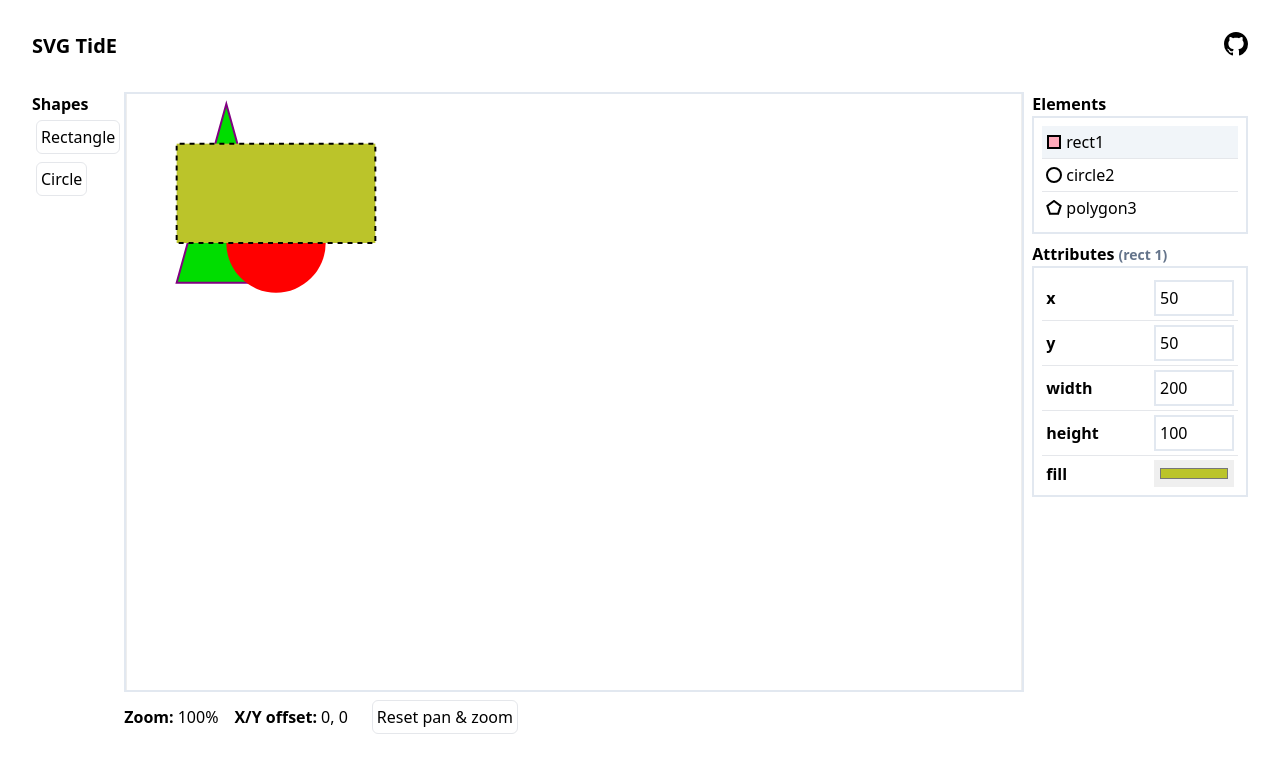
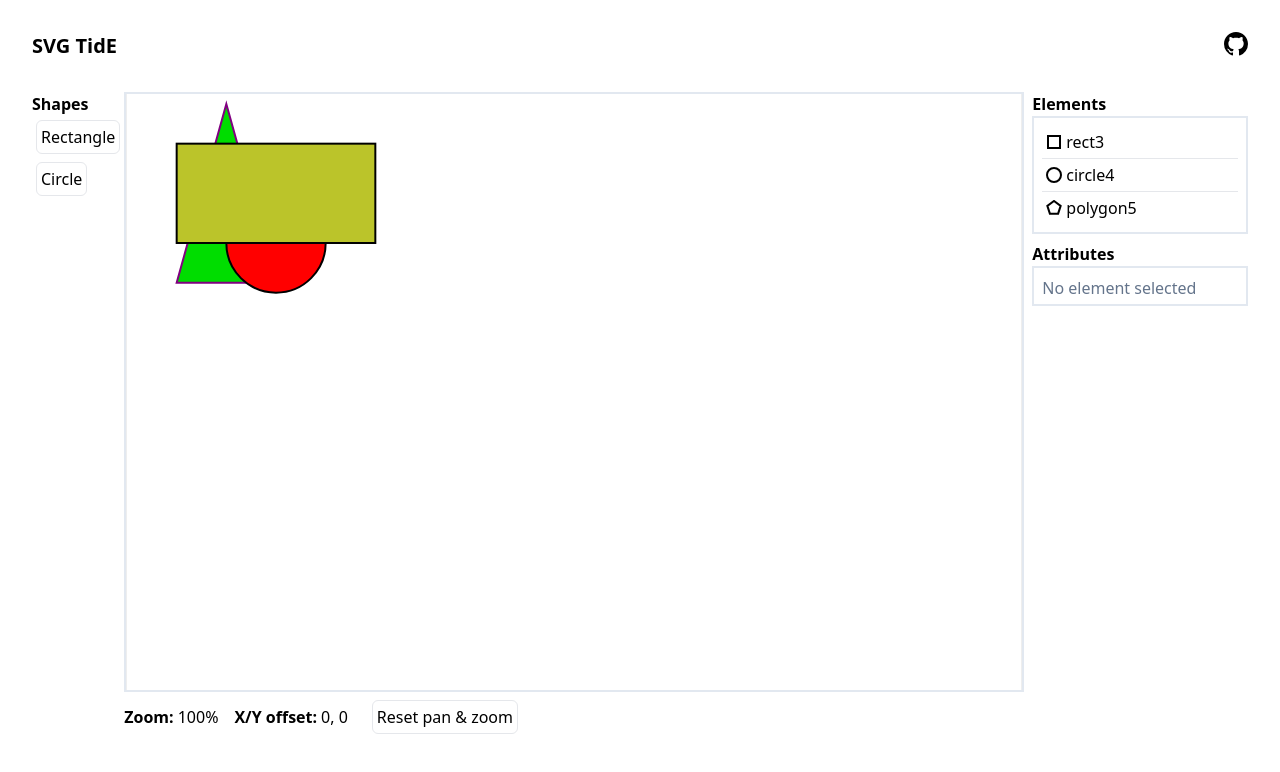
Before and after one commit to Markus-ipse/SVG-tide, a React (Vite) app: page / in a window 1280 px wide. Shown: the top 772 px of the page. Built offline with nearby package versions, Linux system fonts and the light colour scheme.

Commit message:
feat: all shapes support fill and stroke

```diff
--- a/src/App.tsx
+++ b/src/App.tsx
@@ -6,7 +6,7 @@ import React, {
   useRef,
   useState,
 } from "react";
-import type { Coord, MappedOmit, SvgItem } from "./types";
+import type { Coord, SvgItem } from "./types";
 import "./App.css";
 import { ElementList } from "./components/ElementList";
 import { AttributeEditor } from "./components/AttributeEditor";
@@ -16,8 +16,8 @@ import { usePanAndZoom } from "./hooks/pan-and-zoom";
 import { useWheelEventOverrides } from "./hooks/browser-zoom-prevention";
 import { assertNever, assertOk } from "./utils/assert";
 import { produce } from "immer";
-
-let idCounter = 4;
+import { MappedOmit } from "./types/type-utils";
+import { createCircle, createPolygon, createRect } from "./utils/shape-factory";
 
 type DraggedItem =
   | ({ type: "rect" } & Coord)
@@ -29,36 +29,27 @@ export function App() {
   const canvasRef = useRef<SVGSVGElement | null>(null);
 
   const [svgItems, setSvgItems] = useState<SvgItem[]>([
-    {
-      id: 1,
-      type: "rect",
-      attr: {
+    createRect({
       x: 50,
       y: 50,
       width: 200,
       height: 100,
       fill: "#BBC42A",
-      },
-    },
-    {
-      id: 2,
-      type: "circle",
-      attr: { cx: 150, cy: 150, r: 50, fill: "#FF0000" },
-    },
-    {
-      id: 3,
-      type: "polygon",
-      attr: {
+      fillOpacity: 1,
+    }),
+    createCircle({ cx: 150, cy: 150, r: 50, fill: "#FF0000", fillOpacity: 1 }),
+
+    createPolygon({
       points: [
         { x: 100, y: 10 },
         { x: 150, y: 190 },
         { x: 50, y: 190 },
       ],
       fill: "#00dd00",
+      fillOpacity: 1,
       stroke: "#800080",
       strokeWidth: 2,
-      },
-    },
+    }),
   ]);
 
   const [selectedElementId, setSelectedElementId] = useState<number | null>(1);
@@ -124,29 +115,27 @@ export function App() {
     startDragInteraction(e);
     assertOk(isDraggingRef.current);
 
-    let newElement;
     switch (activeTool) {
       case "rectangle":
-        newElement = addElement({
-          type: "rect",
-          attr: {
+        addElement(
+          createRect({
             x: isDraggingRef.current.startX,
             y: isDraggingRef.current.startY,
             width: 0,
             height: 0,
-          },
-        });
+          })
+        );
+
         break;
 
       case "circle":
-        newElement = addElement({
-          type: "circle",
-          attr: {
+        addElement(
+          createCircle({
             cx: isDraggingRef.current.startX,
             cy: isDraggingRef.current.startY,
             r: 0,
-          },
-        });
+          })
+        );
         break;
       case "grab":
         break;
@@ -256,11 +245,9 @@ export function App() {
     setSelectionBounds(domNode.getBBox());
   }, [selectedElement]);
 
-  const addElement = (elem: MappedOmit<SvgItem, "id">) => {
-    const addedItem = { id: idCounter++, ...elem };
-
-    setSvgItems((elements) => [...elements, addedItem]);
-    return addedItem;
+  const addElement = (elem: SvgItem) => {
+    setSvgItems((elements) => [...elements, elem]);
+    return elem;
   };
 
   const removeElement = (id: number) => {
@@ -417,6 +404,7 @@ export function App() {
                     },
                     onMouseDown: (e) => {
                       if (e.button !== 0) return; // Only handle left mouse button
+                      if (activeTool) return; // Don't start dragging if we're drawing a shape (or already dragging)
                       setSelectedElementId(element.id);
                       startDragInteraction(e, element);
                       setActiveTool("grab");
--- a/src/components/AttributeEditor.tsx
+++ b/src/components/AttributeEditor.tsx
@@ -24,36 +24,55 @@ export const AttributeEditor = ({ svgItem, onChange }: Props) => {
       </h4>
       <div className="p-2 pb-1 border-2 border-slate-200 ">
         {!svgItem && <div className="text-slate-500">No element selected</div>}
-        {svgItem &&
-          Object.entries(svgItem.attr).map(([key, value]) => {
-            return (
-              <div
-                key={key}
-                className="flex items-center p-1 border-b last-of-type:border-0"
-              >
-                <span className="font-semibold">{key}</span>
-                {colorAttributes.includes(key) ? (
+        {svgItem && (
+          <>
+            <div className="flex items-center p-1 border-b last-of-type:border-0">
+              <span className="font-semibold">Fill</span>
               <input
                 type="color"
                 className="ml-auto w-20 p-1"
-                    value={value.toString()}
+                value={svgItem.attr.fill || "#000000"}
+                onChange={(e) => onChange(svgItem, { fill: e.target.value })}
+              />
+            </div>
+            <div className="flex items-center p-1 border-b last-of-type:border-0">
+              <span className="font-semibold">Fill opacity</span>
+              <input
+                type="number"
+                min={0}
+                step={0.1}
+                className="ml-auto w-20 border-2 border-slate-200 p-1"
+                value={svgItem.attr.fillOpacity || "#000000"}
                 onChange={(e) =>
-                      onChange(svgItem, { [key]: e.target.value })
+                  onChange(svgItem, { fillOpacity: parseFloat(e.target.value) })
                 }
               />
-                ) : (
+            </div>
+            <div className="flex items-center p-1 border-b last-of-type:border-0">
+              <span className="font-semibold">Stroke width</span>
               <input
-                    type={"text"}
+                type="number"
+                min={0}
                 className="ml-auto w-20 border-2 border-slate-200 p-1"
-                    value={value.toString()}
+                value={svgItem.attr.strokeWidth}
                 onChange={(e) =>
-                      onChange(svgItem, { [key]: e.target.value })
+                  onChange(svgItem, {
+                    strokeWidth: parseFloat(e.target.value),
+                  })
                 }
               />
+            </div>
+            <div className="flex items-center p-1 border-b last-of-type:border-0">
+              <span className="font-semibold">Stroke color</span>
+              <input
+                type="color"
+                className="ml-auto w-20 p-1"
+                value={svgItem.attr.stroke}
+                onChange={(e) => onChange(svgItem, { stroke: e.target.value })}
+              />
+            </div>
+          </>
         )}
-              </div>
-            );
-          })}
       </div>
     </div>
   );
--- a/src/types/index.ts
+++ b/src/types/index.ts
@@ -12,6 +12,13 @@ export type SvgShapeElements = (typeof shapeElements)[number];
 
 export type SvgItem = Rect | Circle | Polygon;
 
+export type Shared = {
+  stroke: string;
+  strokeWidth: number;
+  fill: string;
+  fillOpacity: number;
+};
+
 export type Rect = {
   id: number;
   type: "rect";
@@ -20,10 +27,7 @@ export type Rect = {
     y: number;
     width: number;
     height: number;
-    fill?: string;
-    stroke?: string;
-    strokeWidth?: number;
-  };
+  } & Shared;
 };
 
 export type Circle = {
@@ -33,10 +37,7 @@ export type Circle = {
     cx: number;
     cy: number;
     r: number;
-    fill?: string;
-    stroke?: string;
-    strokeWidth?: number;
-  };
+  } & Shared;
 };
 
 export type Polygon = {
@@ -44,17 +45,10 @@ export type Polygon = {
   type: "polygon";
   attr: {
     points: Coord[];
-    fill?: string;
-    stroke?: string;
-    strokeWidth?: number;
-  };
+  } & Shared;
 };
 
 export type Coord = {
   x: number;
   y: number;
 };
-
-export type MappedOmit<T, K extends keyof T> = {
-  [P in keyof T as P extends K ? never : P]: T[P];
-};
--- /dev/null
+++ b/src/types/type-utils.ts
@@ -0,0 +1,3 @@
+export type MappedOmit<T, K extends keyof T> = {
+  [P in keyof T as P extends K ? never : P]: T[P];
+};
--- /dev/null
+++ b/src/utils/shape-factory.ts
@@ -0,0 +1,40 @@
+import { Circle, Polygon, Rect, Shared } from "../types";
+
+let idCounter = 0;
+
+export const createRect = (
+  rectInput: Omit<Rect["attr"], keyof Shared> & Partial<Shared>
+): Rect => {
+  return {
+    id: idCounter++,
+    type: "rect",
+    attr: { ...defaults, ...rectInput },
+  };
+};
+
+export const createCircle = (
+  circleInput: Omit<Circle["attr"], keyof Shared> & Partial<Shared>
+): Circle => {
+  return {
+    id: idCounter++,
+    type: "circle",
+    attr: { ...defaults, ...circleInput },
+  };
+};
+
+export const createPolygon = (
+  polygonInput: Omit<Polygon["attr"], keyof Shared> & Partial<Shared>
+): Polygon => {
+  return {
+    id: idCounter++,
+    type: "polygon",
+    attr: { ...defaults, ...polygonInput },
+  };
+};
+
+const defaults = {
+  fill: "#000000",
+  fillOpacity: 0,
+  stroke: "#000000",
+  strokeWidth: 2,
+};
```
Lines whose indentation alone changed are shown as unchanged.
